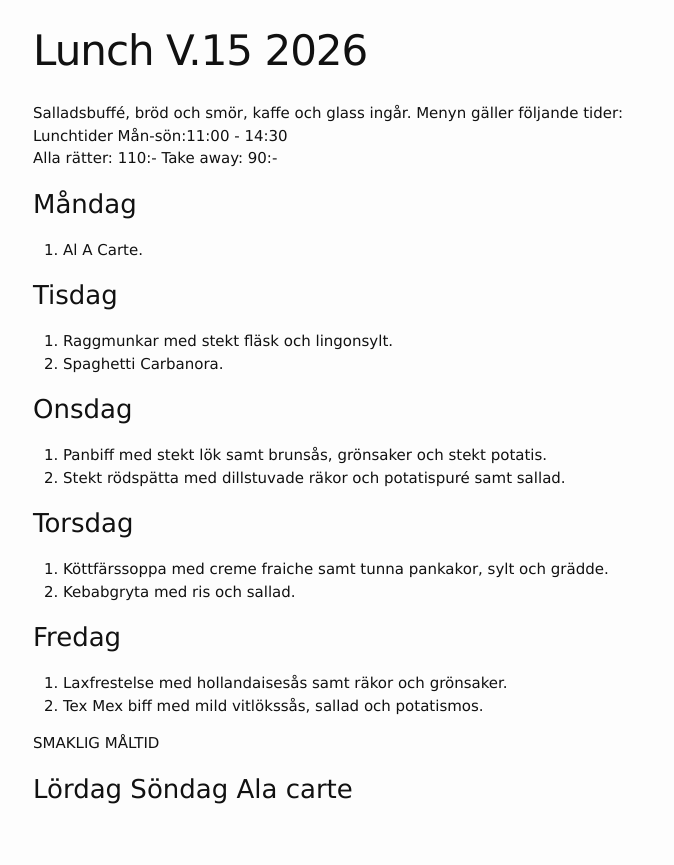
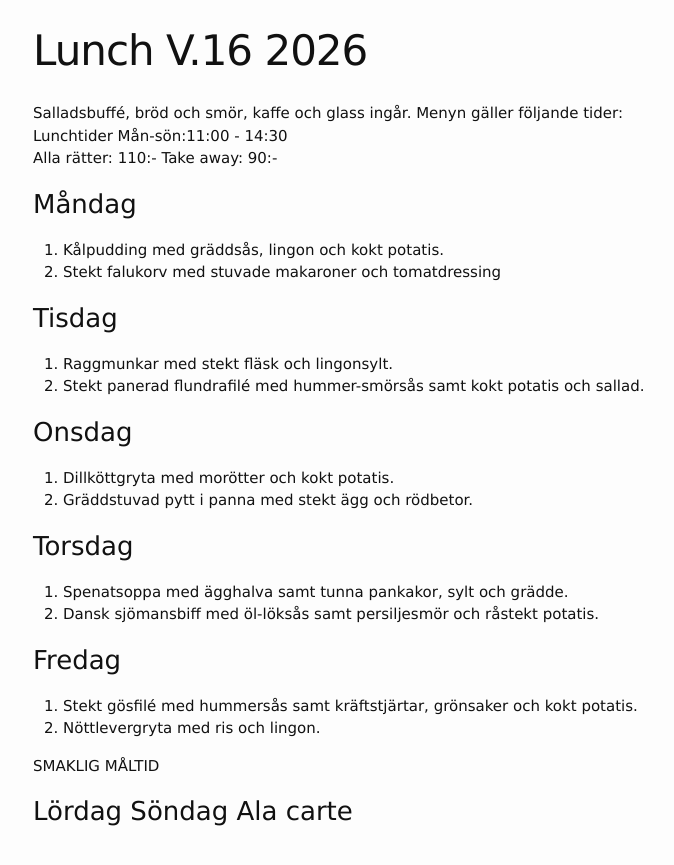
Before and after one commit to FarInn62/farinn62.github.io, a Jekyll site: the page built from lunch.md, in a window 1280 px wide. Shown: the top 865 px of the page, without its empty margins (237-911 px from the left). Built offline with Jekyll 4.4.1, drawn with Linux system fonts in a browser that asks for light colours.

Commit message:
Update lunch menu for version 16

```diff
--- a/lunch.md
+++ b/lunch.md
@@ -1,6 +1,6 @@
 ---
 layout: foodmenu
-title: Lunch V.15 2026
+title: Lunch V.16 2026
 permalink: /lunch/
 published: true
 ---
@@ -11,27 +11,28 @@ Alla rätter: 110:- Take away: 90:-
 
 ### Måndag
 
-1. Al A Carte.
+1. Kålpudding med gräddsås, lingon och kokt potatis.
+2. Stekt falukorv med stuvade makaroner och tomatdressing
 
 ### Tisdag
 
 1. Raggmunkar med stekt fläsk och lingonsylt.
-2. Spaghetti Carbanora.
+2. Stekt panerad flundrafilé med hummer-smörsås samt kokt potatis och sallad.
 
 ### Onsdag
 
-1. Panbiff med stekt lök samt brunsås, grönsaker och stekt potatis.
-2. Stekt rödspätta med dillstuvade räkor och potatispuré samt sallad.
+1. Dillköttgryta med morötter och kokt potatis.
+2. Gräddstuvad pytt i panna med stekt ägg och rödbetor.
 
 ### Torsdag
 
-1.  Köttfärssoppa med creme fraiche samt tunna pankakor, sylt och grädde.
-2.  Kebabgryta med ris och sallad.
+1.  Spenatsoppa med ägghalva samt tunna pankakor, sylt och grädde.
+2.  Dansk sjömansbiff med öl-löksås samt persiljesmör och råstekt potatis.
 
 ### Fredag
 
-1. Laxfrestelse med hollandaisesås samt räkor och grönsaker.
-2. Tex Mex biff med mild vitlökssås, sallad och potatismos.
+1. Stekt gösfilé med hummersås samt kräftstjärtar, grönsaker och kokt potatis.
+2. Nöttlevergryta med ris och lingon.
 
 SMAKLIG MÅLTID
 
```
